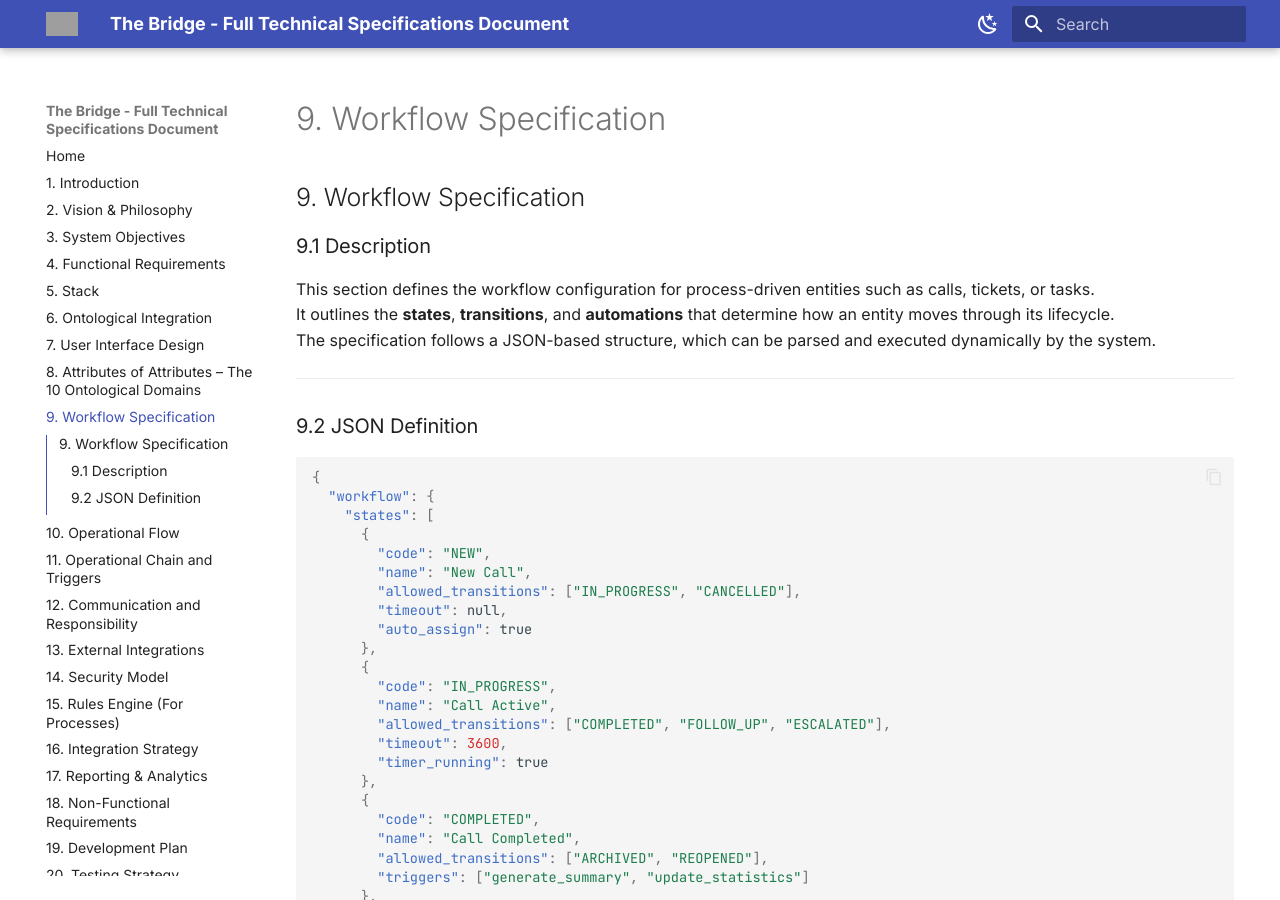
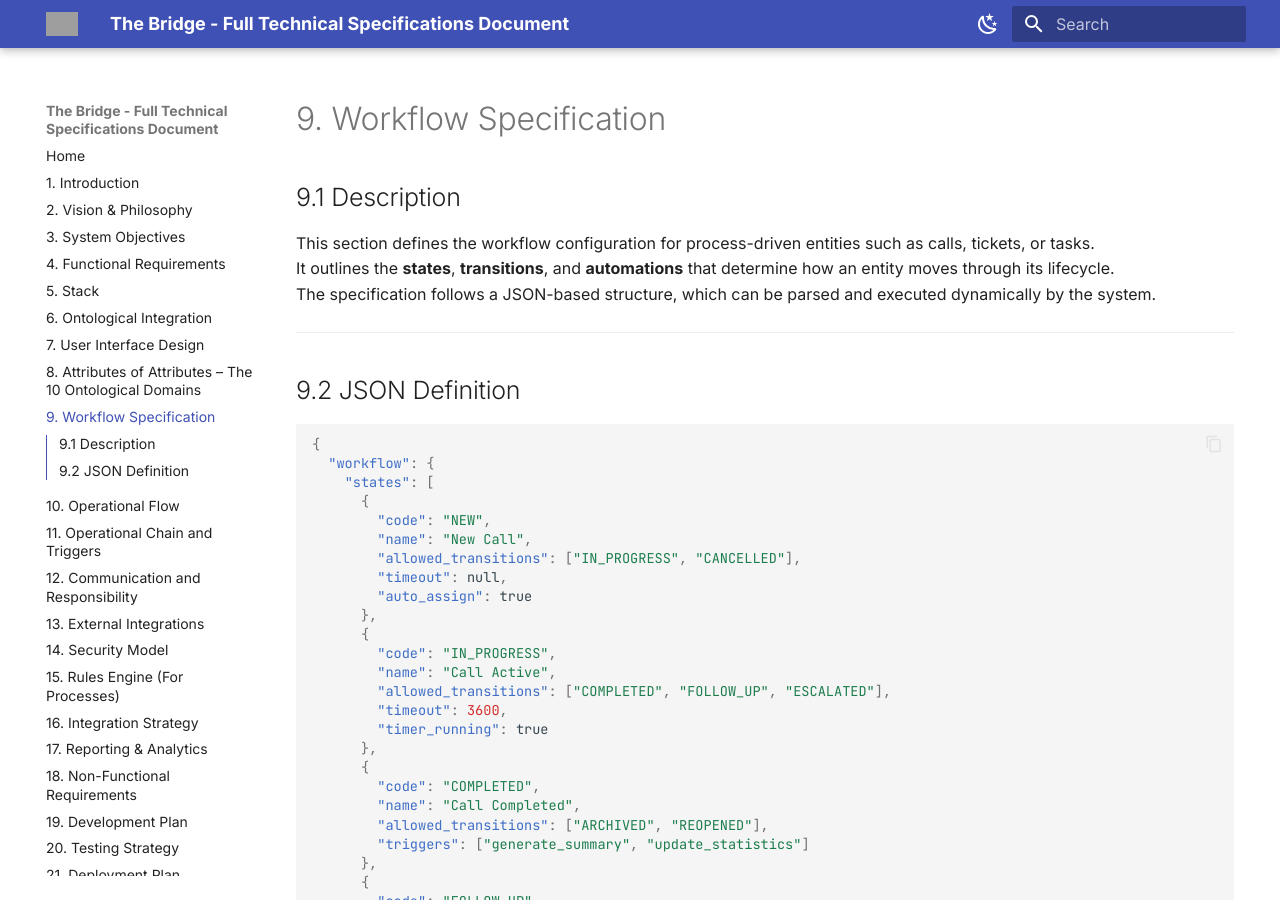
Before and after one commit to caufero/thebridge-docs, an MkDocs documentation site: the page built from docs/09-workflow-specification.md, in a window 1280 px wide and 900 px high. Built offline with MkDocs 1.6.1 and Material for MkDocs 9.7.7, drawn with Linux system fonts in a browser that asks for light colours; grey boxes are pictures that could not be loaded.

Commit message:
Update 09-workflow-specification.md

````diff
--- a/docs/09-workflow-specification.md
+++ b/docs/09-workflow-specification.md
@@ -1,13 +1,11 @@
-## 9. Workflow Specification
-
-### 9.1 Description
+## 9.1 Description
 This section defines the workflow configuration for process-driven entities such as calls, tickets, or tasks.
 It outlines the **states**, **transitions**, and **automations** that determine how an entity moves through its lifecycle.
 The specification follows a JSON-based structure, which can be parsed and executed dynamically by the system.
 
 ---
 
-### 9.2 JSON Definition
+## 9.2 JSON Definition
 
 ```json
 {
````
